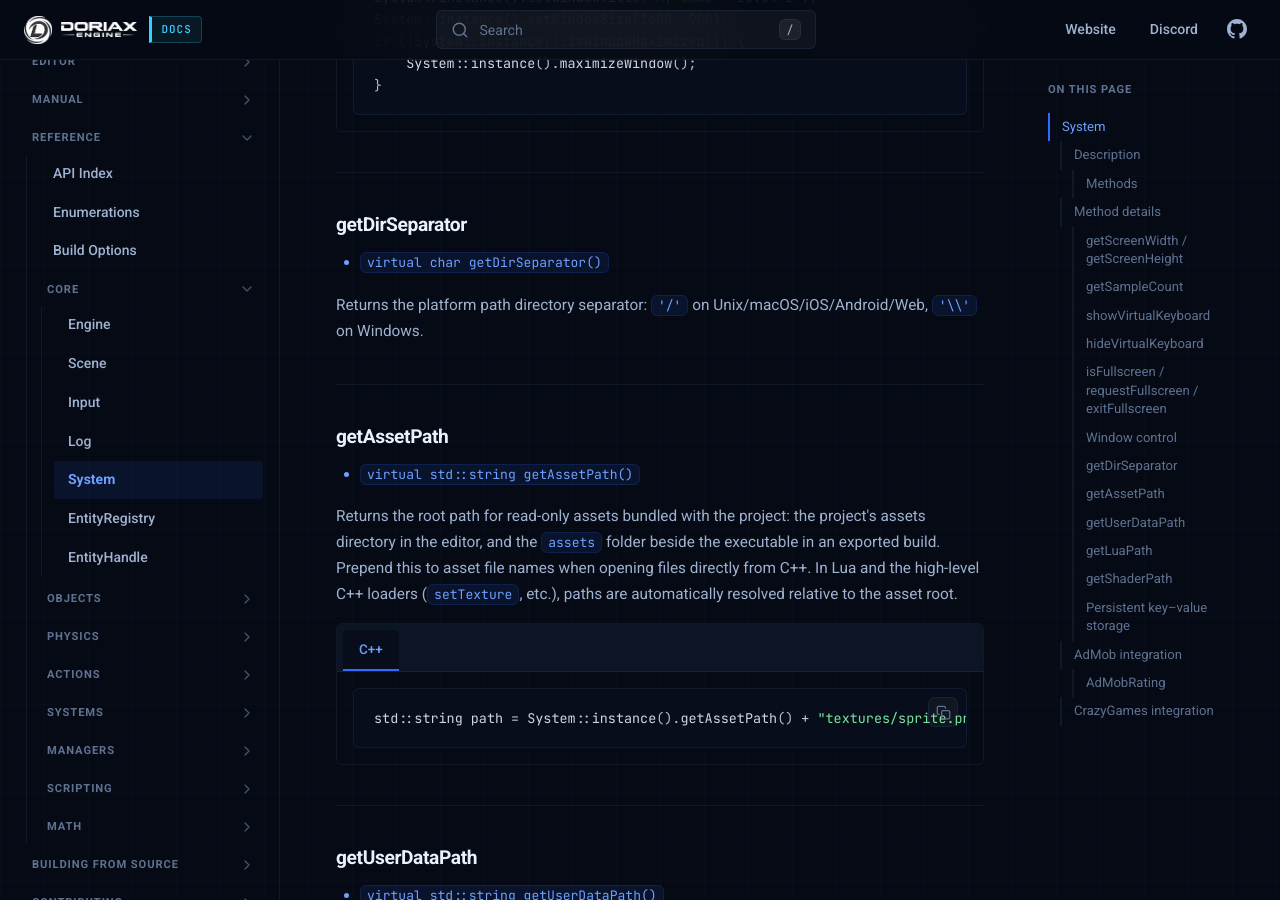
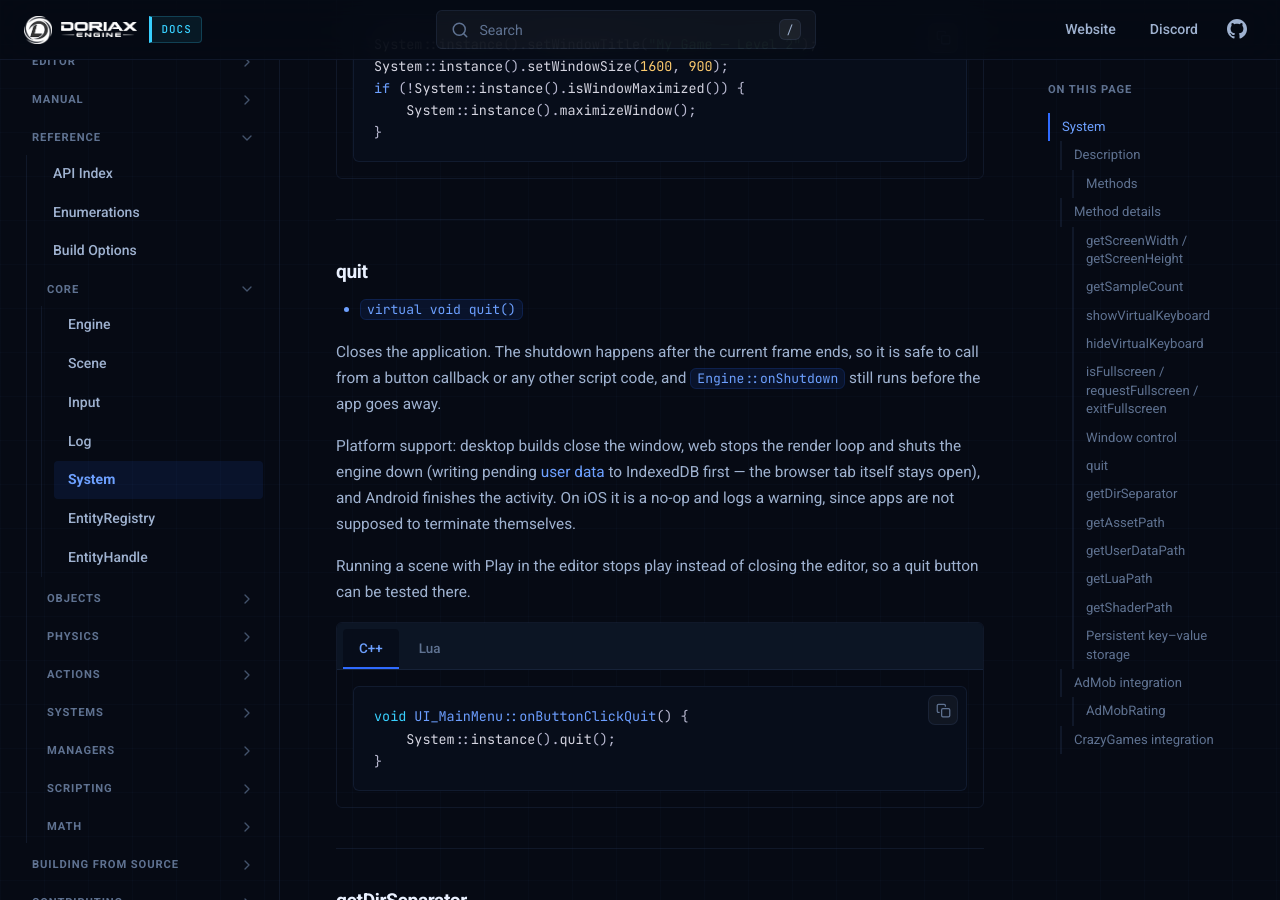
Before and after one commit to doriaxengine/doriax-docs, an MkDocs documentation site: the page built from docs/reference/classes/system.md, in a window 1280 px wide and 900 px high, scrolled down 4988 px. Built offline with MkDocs 1.6.1, drawn with Linux system fonts in a browser that asks for light colours.

Commit message:
Added System quit docs

````diff
--- a/docs/reference/classes/system.md
+++ b/docs/reference/classes/system.md
@@ -48,6 +48,7 @@ Each target platform provides its own concrete `System` subclass; the engine inj
 | bool | [isWindowResizable](#window-control) | C++ \| Lua |
 | void | [setWindowResizable](#window-control) | C++ \| Lua |
 | void | [setWindowTitle](#window-control) | C++ \| Lua |
+| void | [quit](#quit) | C++ \| Lua |
 | char | [getDirSeparator](#getdirseparator) | C++ \| Lua |
 | std::string | [getAssetPath](#getassetpath) | C++ \| Lua |
 | std::string | [getUserDataPath](#getuserdatapath) | C++ \| Lua |
@@ -194,6 +195,34 @@ Platform support: fully implemented on GLFW-based desktop builds (generated desk
 
 ---
 
+### quit
+
+* `virtual void quit()`
+
+Closes the application. The shutdown happens after the current frame ends, so it is safe to call from a button callback or any other script code, and [`Engine::onShutdown`](engine.md#onshutdown) still runs before the app goes away.
+
+Platform support: desktop builds close the window, web stops the render loop and shuts the engine down (writing pending [user data](#getuserdatapath) to IndexedDB first — the browser tab itself stays open), and Android finishes the activity. On iOS it is a no-op and logs a warning, since apps are not supposed to terminate themselves.
+
+Running a scene with Play in the editor stops play instead of closing the editor, so a quit button can be tested there.
+
+=== "C++"
+
+    ```cpp
+    void UI_MainMenu::onButtonClickQuit() {
+        System::instance().quit();
+    }
+    ```
+
+=== "Lua"
+
+    ```lua
+    function UI_MainMenu:onButtonClickQuit()
+        System.quit()
+    end
+    ```
+
+---
+
 ### getDirSeparator
 
 * `virtual char getDirSeparator()`
````
